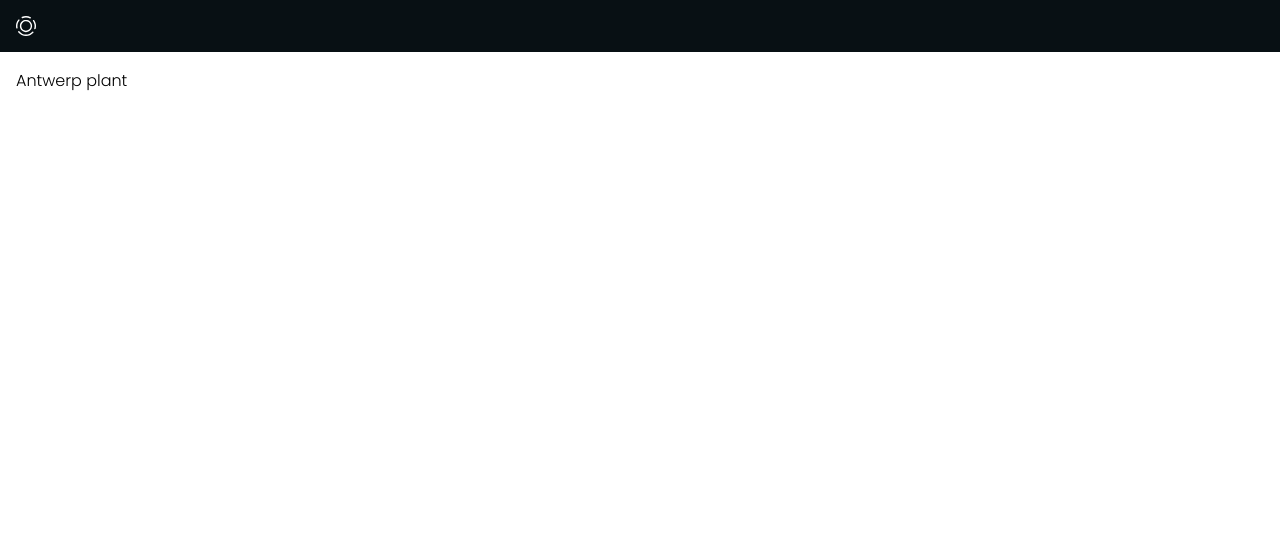
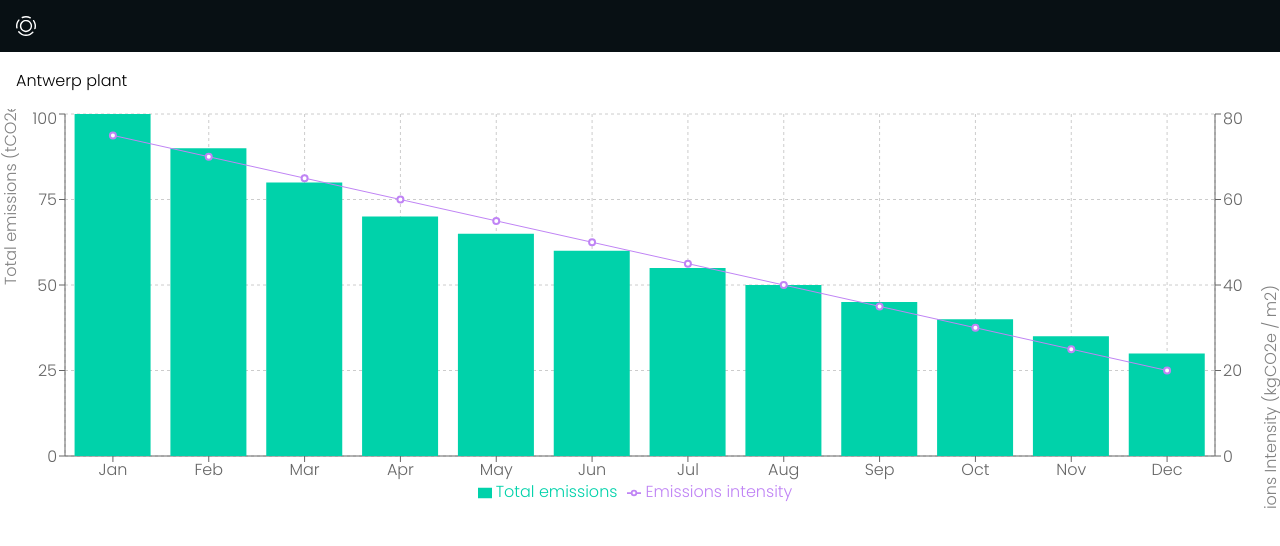
Before and after one commit to stoikerty/emissions-visualisation, a Next.js app: page / in a window 1280 px wide. Shown: the top 546 px of the page. Built offline with nearby package versions, Linux system fonts and the light colour scheme.

Commit message:
generate chart boilerplate using ChatGPT

```diff
--- a/src/app/page.tsx
+++ b/src/app/page.tsx
@@ -1,6 +1,8 @@
 "use client";
 import Image from "next/image";
 import styled from "styled-components";
+
+import Chart from "src/components/Chart";
 
 const ImageBackground = styled.div`
   display: flex;
@@ -24,6 +26,7 @@ export default function Home() {
         />
       </ImageBackground>
       <Text>Antwerp plant</Text>
+      <Chart />
     </>
   );
 }
--- /dev/null
+++ b/src/components/Chart.tsx
@@ -0,0 +1,74 @@
+import React from "react";
+import {
+  ComposedChart,
+  Line,
+  Bar,
+  XAxis,
+  YAxis,
+  CartesianGrid,
+  Tooltip,
+  Legend,
+  ResponsiveContainer,
+} from "recharts";
+
+// Sample data
+const data = [
+  { name: "Jan", totalEmissions: 100, emissionsIntensity: 75 },
+  { name: "Feb", totalEmissions: 90, emissionsIntensity: 70 },
+  { name: "Mar", totalEmissions: 80, emissionsIntensity: 65 },
+  { name: "Apr", totalEmissions: 70, emissionsIntensity: 60 },
+  { name: "May", totalEmissions: 65, emissionsIntensity: 55 },
+  { name: "Jun", totalEmissions: 60, emissionsIntensity: 50 },
+  { name: "Jul", totalEmissions: 55, emissionsIntensity: 45 },
+  { name: "Aug", totalEmissions: 50, emissionsIntensity: 40 },
+  { name: "Sep", totalEmissions: 45, emissionsIntensity: 35 },
+  { name: "Oct", totalEmissions: 40, emissionsIntensity: 30 },
+  { name: "Nov", totalEmissions: 35, emissionsIntensity: 25 },
+  { name: "Dec", totalEmissions: 30, emissionsIntensity: 20 },
+];
+
+const EmissionsChart = () => {
+  return (
+    <ResponsiveContainer width="100%" height={400}>
+      <ComposedChart data={data}>
+        <CartesianGrid strokeDasharray="3 3" />
+        <XAxis dataKey="name" />
+        <YAxis
+          yAxisId="left"
+          label={{
+            value: "Total emissions (tCO2e)",
+            angle: -90,
+            position: "insideLeft",
+          }}
+        />
+        <YAxis
+          yAxisId="right"
+          orientation="right"
+          label={{
+            value: "Emissions Intensity (kgCO2e / m2)",
+            angle: -90,
+            position: "insideRight",
+          }}
+        />
+        <Tooltip />
+        <Legend />
+        <Bar
+          yAxisId="left"
+          dataKey="totalEmissions"
+          fill="#00d2aa"
+          name="Total emissions"
+        />
+        <Line
+          yAxisId="right"
+          type="monotone"
+          dataKey="emissionsIntensity"
+          stroke="#c084f5"
+          dot={{ stroke: "#c084f5", strokeWidth: 2 }}
+          name="Emissions intensity"
+        />
+      </ComposedChart>
+    </ResponsiveContainer>
+  );
+};
+
+export default EmissionsChart;
```
Also changed, not shown: _Notes/Notes.md (+14 -0 lines), _Notes/Generated Chart via ChatGPT.jpeg (added).
